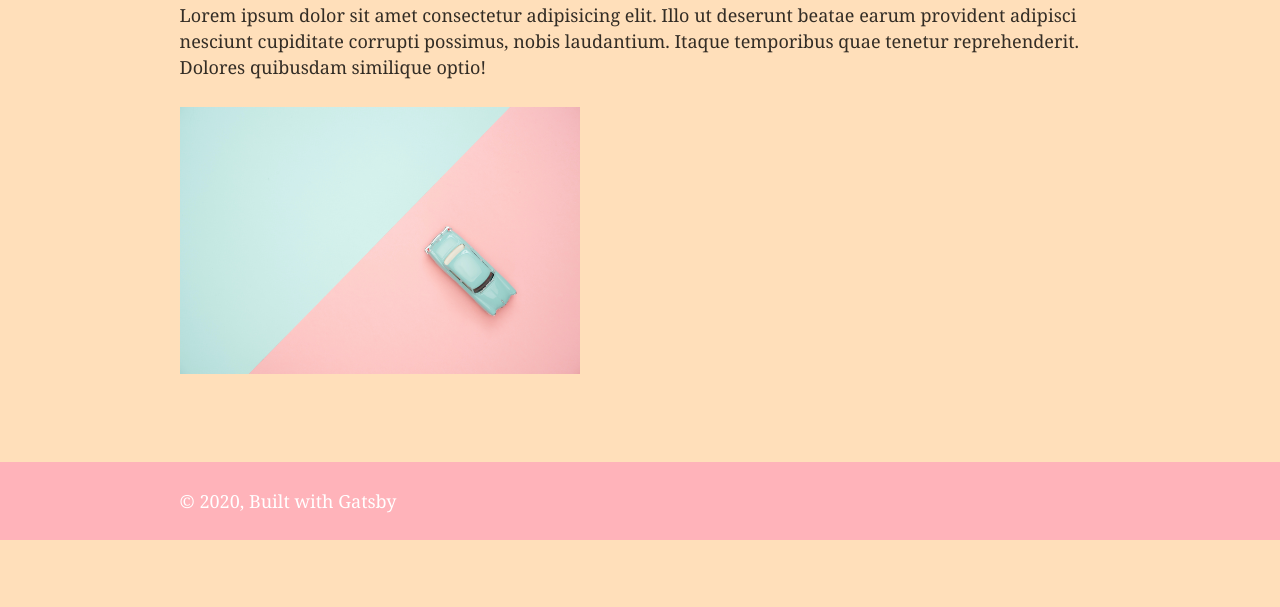
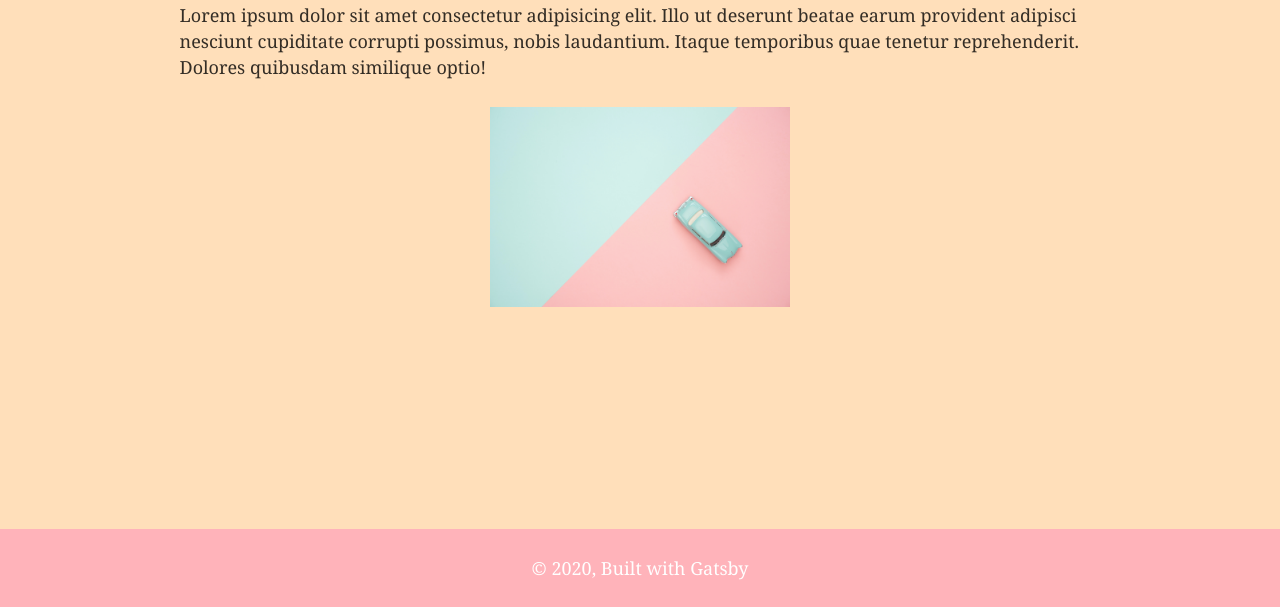
Before and after one commit to IsabelBlomstrom/first-gatsby-project, a Gatsby site: page / in a window 1280 px wide. Shown: the part 193-800 px from the top of the page. Built offline with nearby package versions, Linux system fonts and the light colour scheme; Gatsby itself is replaced by a stand-in of ours.

```diff
--- a/src/components/footer.js
+++ b/src/components/footer.js
@@ -1,4 +1,5 @@
 import React from "react"
+import "./layout.css"
 
 const Footer = () => {
   return (
--- a/src/components/image.js
+++ /dev/null
@@ -1,37 +0,0 @@
-import React from "react"
-import { useStaticQuery, graphql } from "gatsby"
-import Img from "gatsby-image"
-
-/*
- * This component is built using `gatsby-image` to automatically serve optimized
- * images with lazy loading and reduced file sizes. The image is loaded using a
- * `useStaticQuery`, which allows us to load the image from directly within this
- * component, rather than having to pass the image data down from pages.
- *
- * For more information, see the docs:
- * - `gatsby-image`: https://gatsby.dev/gatsby-image
- * - `useStaticQuery`: https://www.gatsbyjs.org/docs/use-static-query/
- */
-
-const Image = () => {
-  const data = useStaticQuery(graphql`
-    query {
-      placeholderImage: file(relativePath: { eq: "pastel-car.jpg" }) {
-        childImageSharp {
-          fluid(maxWidth: 300) {
-            ...GatsbyImageSharpFluid
-          }
-        }
-      }
-    }
-  `)
-
-  if (!data?.placeholderImage?.childImageSharp?.fluid) {
-    return <div>Picture not found</div>
-  }
-
-  return <Img fluid={data.placeholderImage.childImageSharp.fluid} />
-}
-
-
-export default Image
--- a/src/components/layout.css
+++ b/src/components/layout.css
@@ -42,7 +42,25 @@
   text-decoration: none;
 }
 
-/*FIX FOOTER*/
+Form {
+  display: flex;
+  flex-direction: column;
+  width: 50%;
+}
+
+footer {
+  position: fixed;
+  left: 0;
+  bottom: 0;
+  width: 100%;
+  text-align: center;
+}
+
+.imgDiv {
+  height: 100%;
+  display: flex;
+  justify-content: center;
+}
 
 article,
 aside,
@@ -138,7 +156,7 @@
   margin-left: 0;
   margin-right: 0;
   margin-top: 0;
-  padding-bottom: 0;
+  padding-bottom: 2rem;
   padding-left: 0;
   padding-right: 0;
   padding-top: 0;
--- a/src/pages/index.js
+++ b/src/pages/index.js
@@ -1,8 +1,8 @@
 import React from "react"
 
 import Layout from "../components/layout"
-import Image from "../components/image"
 import SEO from "../components/seo"
+import imageCar from "../images/pastel-car.jpg"
 
 const IndexPage = () => (
   <Layout>
@@ -14,8 +14,8 @@
       cupiditate corrupti possimus, nobis laudantium. Itaque temporibus
       quae tenetur reprehenderit. Dolores quibusdam similique optio!</p>
 
-    <div style={{ maxWidth: `400px`, marginBottom: `1.45rem` }}>
-      <Image />
+    <div className="imgDiv">
+      <img src={imageCar} width="300" height="auto" alt="car" />
     </div>
   </Layout>
 )
```
Also changed, not shown: src/pages/page-2.js (+4 -3 lines).
